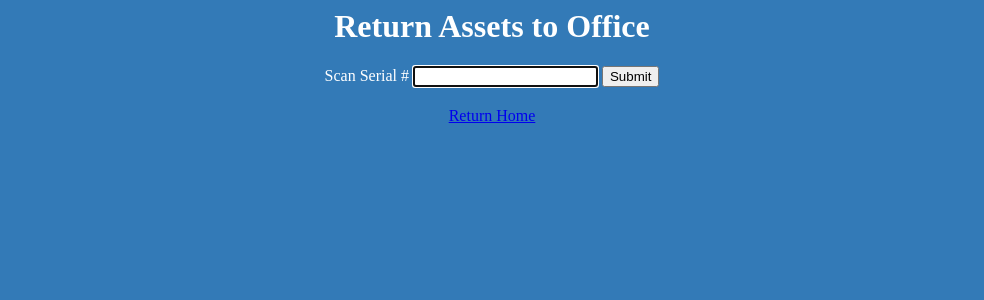
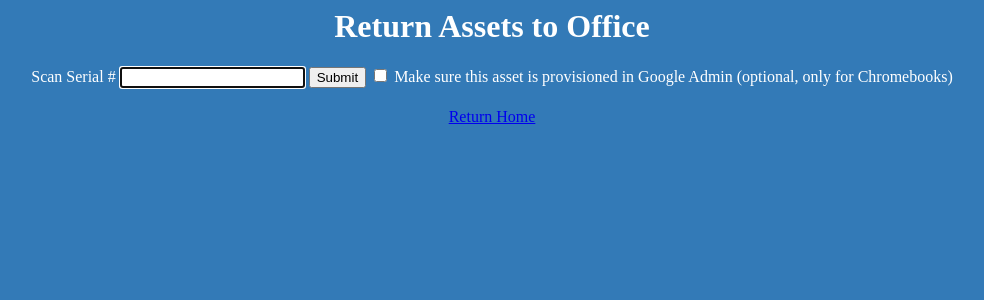
Before and after one commit to csquinn/SnipeTools, a PHP site: page /sites/office.php in a window 1280 px wide. Shown: the top 300 px of the page, without its empty margins (148-1132 px from the left). Run offline with PHP 8.4, Linux system fonts and the light colour scheme.

Commit message:
Begin Google Admin Implementation

```diff
--- /dev/null
+++ b/google_customer_id_example.txt
@@ -0,0 +1,2 @@
+CUstoMerIdherE
+then, delete this second line and rename the file to "google_customer_id.txt"
--- a/sites/office.php
+++ b/sites/office.php
@@ -15,6 +15,8 @@ include 'handleAssetMessages.php'
 		<input type="hidden" name="source" value="office">
 		<input type="text" id="serial" name="serial" autofocus required>
 		<button type="submit">Submit</button> <!-- Submit button is here for convenience if manually typing in serial, pressing enter works fine-->
+		<input type="checkbox" id="GAdmin" name="GAdmin">
+		<label for="vehicle1"> Make sure this asset is provisioned in Google Admin (optional, only for Chromebooks)</label><br>
 	</form>
 
 	<h2><?php echo $assetMessage; ?></h2> <!-- Generated by handleAssetMessages.php -->
```
Also changed, not shown: 1 other file.
